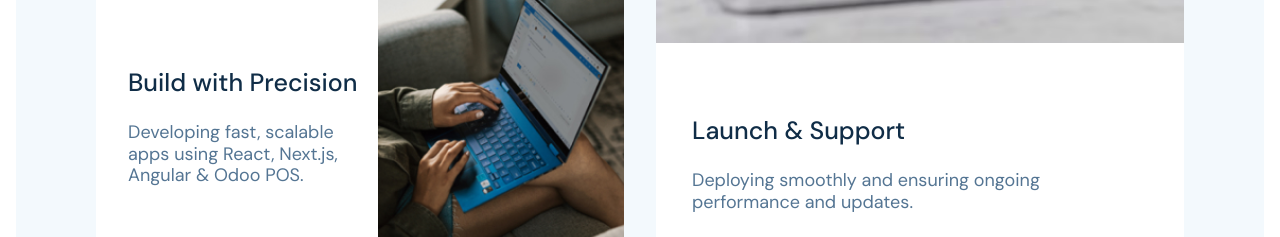
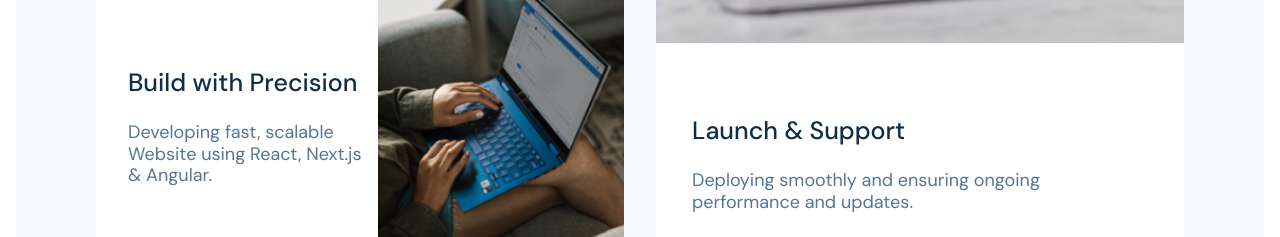
Before and after one commit to Jigisha-Ponda/next-website, a Next.js app in the folder package/: page / in a window 1280 px wide. Shown: the part 4120-4357 px from the top of the page. Built offline with nearby package versions, Linux system fonts and the light colour scheme.

Commit message:
[add] minor content change

```diff
--- a/package/src/components/Home/Method/index.tsx
+++ b/package/src/components/Home/Method/index.tsx
@@ -126,7 +126,7 @@ const Method = () => {
                   Build with Precision
                   </h3>
                   <p className="text-muted dark:text-white dark:text-opacity-70 md:text-18 text-16 md:mb-14 mb-8">
-                  Developing fast, scalable apps using React, Next.js, Angular & Odoo POS.
+                    Developing fast, scalable Website using React, Next.js & Angular.
                   </p>
                   <Link
                     href="/contact"
```
